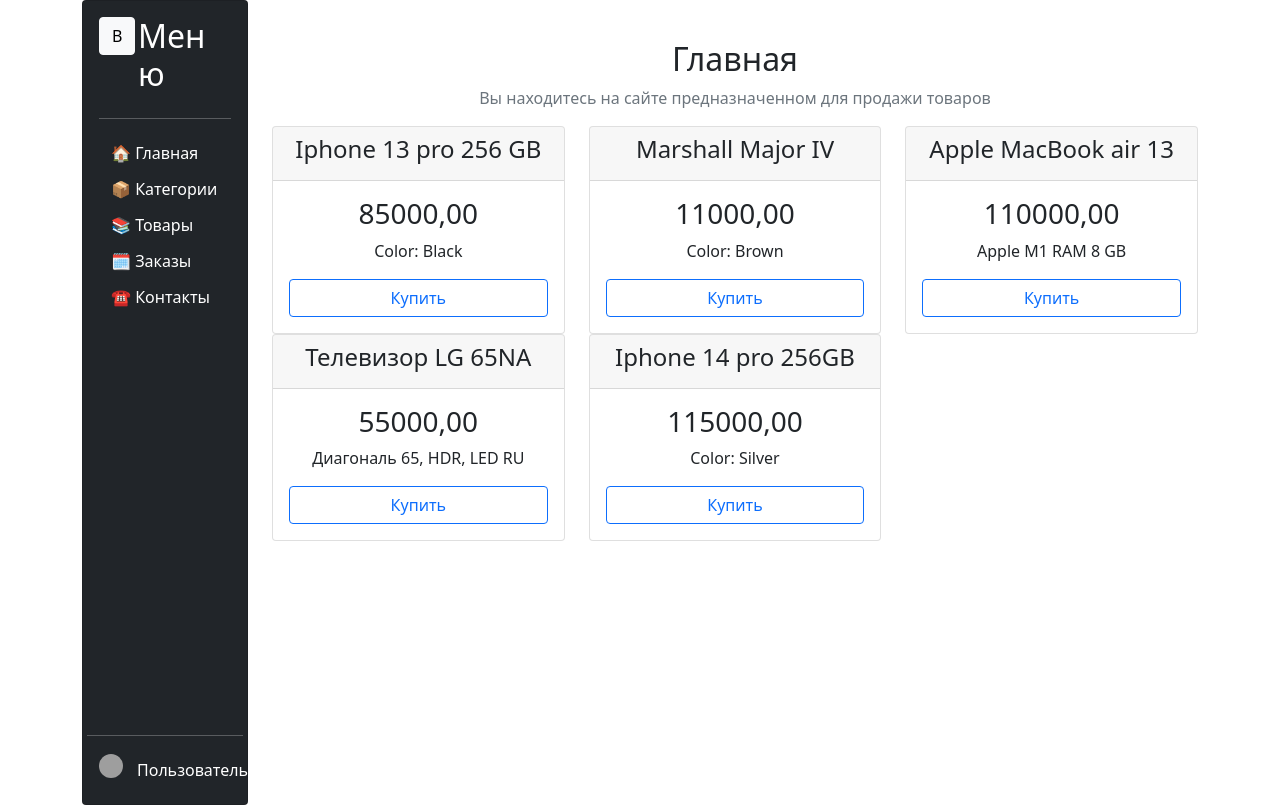
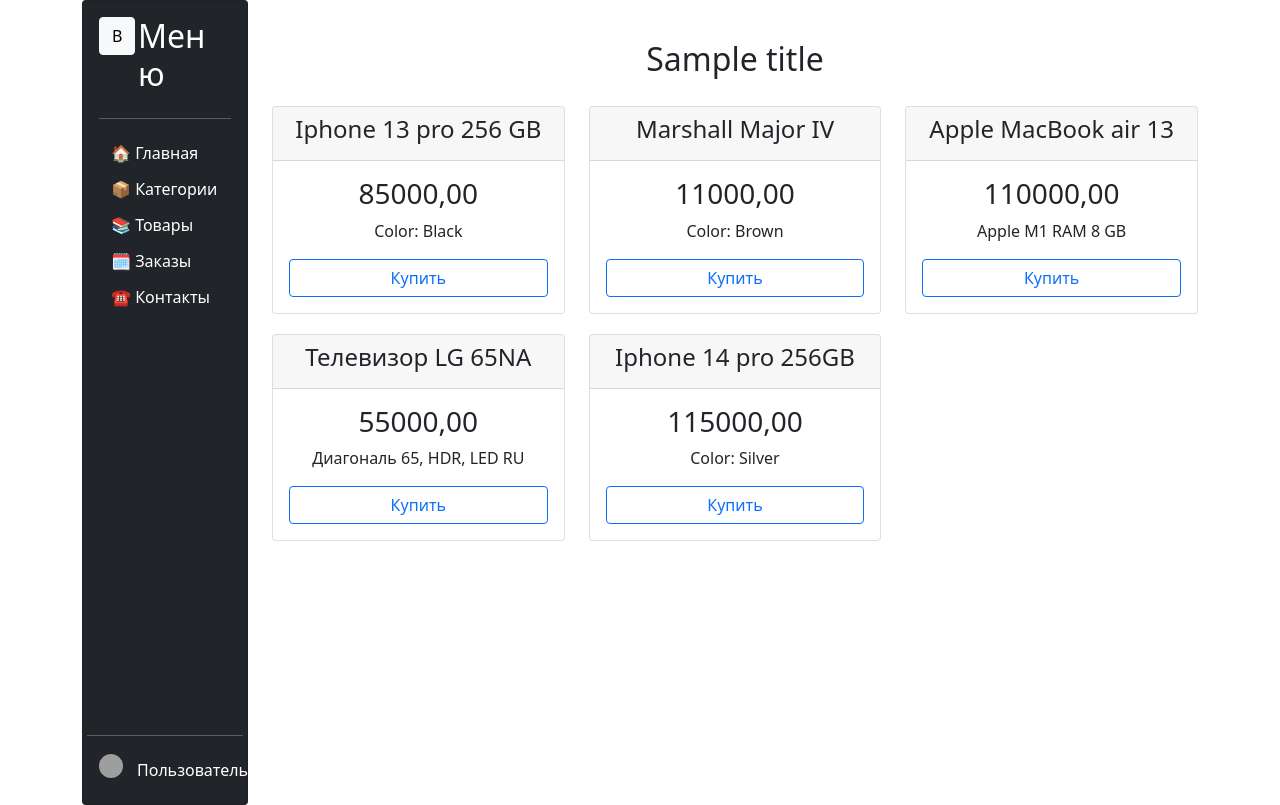
Before and after one commit to Homer39/first_django_web, a Django app: template catalog/templates/catalog/home.html in a window 1280 px wide. Run offline with Django 4.2, Linux system fonts and the light colour scheme; data comes from the database, SQL or seed files in the repository; tables that the repository leaves empty hold one stand-in row (values such as "Sample post"); the template is opened without the code that fills it: values that come from a table or form of the project are taken from there, most other values are stand-ins (such as "Sample title", 1, 10 or a date in 2020); grey boxes are pictures that could not be loaded.

Commit message:
Исправлен визуал html страниц

```diff
--- a/catalog/templates/catalog/base.html
+++ b/catalog/templates/catalog/base.html
@@ -48,11 +48,12 @@
                     </div>
                 </div>
             </div>
-
         </div>
+        <div class="col" style="margin-top:40px">
+    <div class="row">
+        <h2 align="center">{{ title }}</h2>
 {% block content %}{% endblock %}
     </div>
-
 </div>
 {% include 'catalog/includes/java.script.html' %}
 </body>
--- a/catalog/templates/catalog/home.html
+++ b/catalog/templates/catalog/home.html
@@ -1,15 +1,12 @@
 {% extends 'catalog/base.html' %}
 {% load static %}
 {% load tags_filters %}
-{% block title %} Products {% endblock title %}
+{% block title %} Home {% endblock title %}
 {% block content %}
 
-<div class="col" style="margin-top:40px">
-    <div class="row">
-        <h2 align="center">Главная</h2>
-        <p class="text-muted" align="center">Вы находитесь на сайте предназначенном для продажи товаров</p>
+
         {% for object in object_list %}
-        <div class="col-4">
+        <div class="col-4", style="margin-top:20px">
             <div class="card text-center">
                 <div class="card-header">
                     <h4>{{ object.product_name }}</h4>
@@ -24,6 +21,5 @@
             </div>
         </div>
         {% endfor %}
-    </div>
-</div>
+
 {% endblock content %}
```
Also changed, not shown: catalog/templates/catalog/contacts.html (+1 -6 lines), catalog/templates/catalog/products.html (+1 -6 lines), catalog/views.py (+6 -1 lines).
